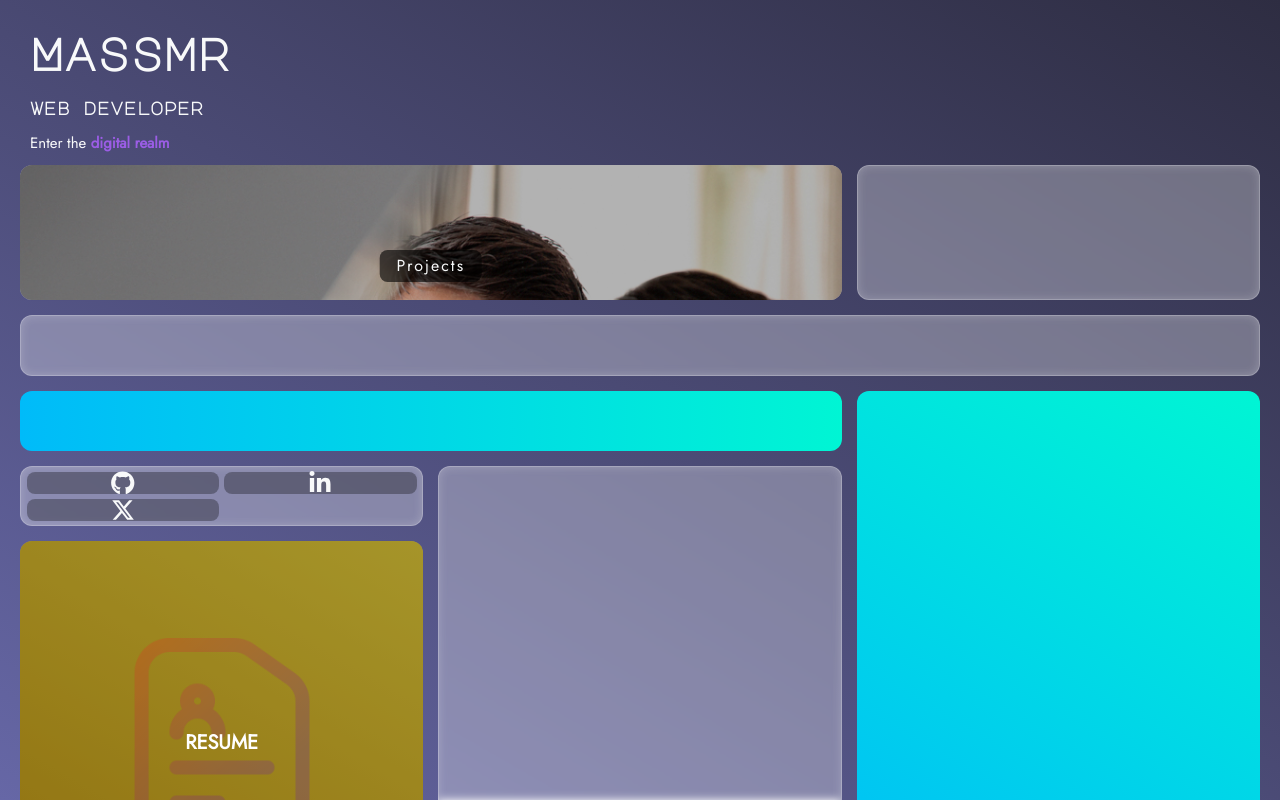
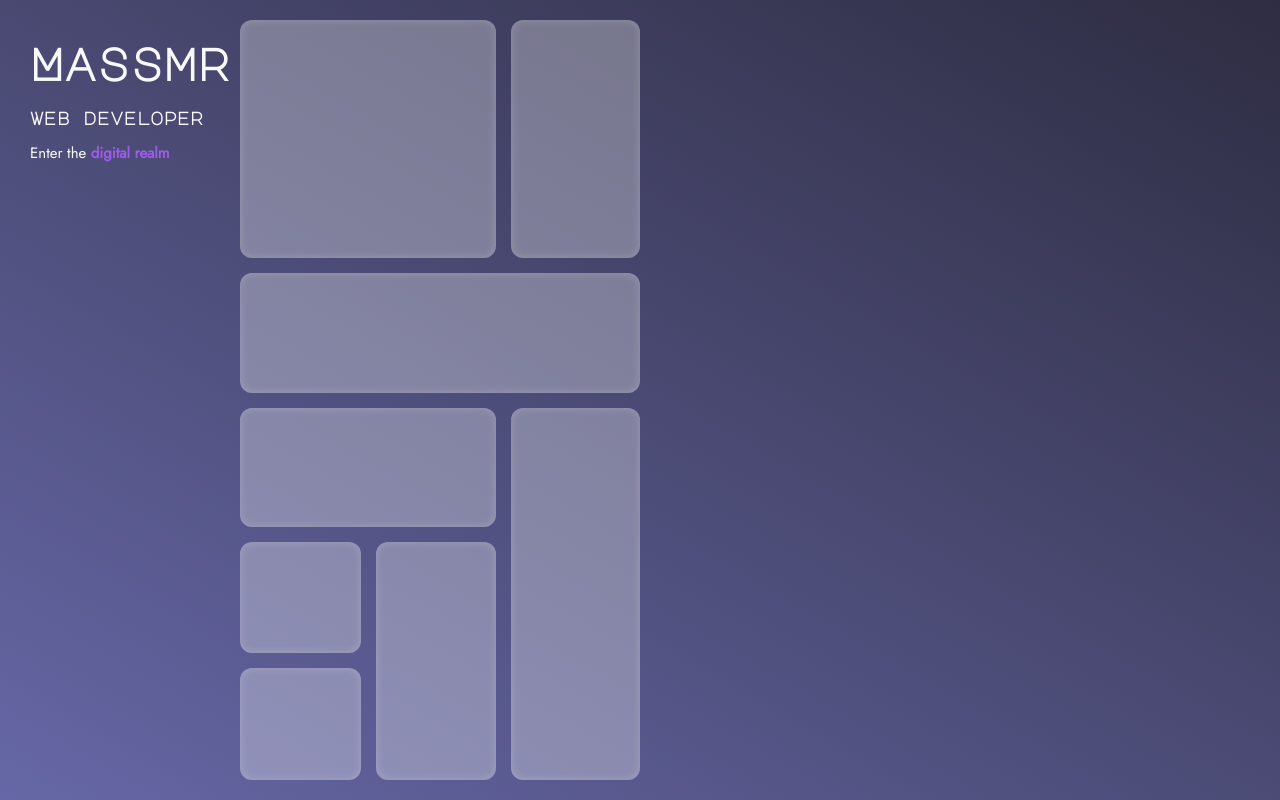
Before and after one commit to massmr/massmr.xyz---react-portfolio, a React (Vite) app: page / in a window 1280 px wide. Shown: the top 800 px of the page. Built offline with nearby package versions, Linux system fonts and the light colour scheme; a web font is replaced by a local one.

Commit message:
reintegrate all cells and modale opening

```diff
--- a/src/App.css
+++ b/src/App.css
@@ -3,3 +3,19 @@ font-family: 'Honk', system-ui;
 font-family: 'Jost', sans-serif;
 font-family: 'Major Mono Display', monospace;
 */
+
+.body-background {
+  display: flex;
+  flex-flow: column nowrap;
+  width: 100%;
+  height: 100%;
+  padding: 20px 20px;
+  background: rgb(102, 103, 166);
+  background: linear-gradient(30deg, rgba(102, 103, 166, 1) 0%, rgba(46, 45, 66, 1) 100%);
+}
+
+@media (min-width: 1024px) {
+  .body-background {
+    flex-flow: row nowrap;
+  }
+}
--- a/src/App.jsx
+++ b/src/App.jsx
@@ -5,21 +5,16 @@ import styled from 'styled-components';
 //import components
 import { Header } from './Header/Header.jsx';
 import { Banner } from './Banner/Banner.jsx';
-import { BentoGrid } from './Grid/Grid.jsx';
+import { Grid } from './GridOnFlex/GridOnFlex.jsx';
 import { Modale } from './LayoutsComponents/Modal/Modal.jsx';
 
+//import styles
+import './App.css';
+
 //import components displayed by modale :
-import { LinkItem } from './Grid/LinkItem/LinkItem.jsx';
+//import { LinkItem } from './Grid/LinkItem/LinkItem.jsx';
 
-const BodyBackground = styled.div`
-  display: flex;
-  flex-flow: column nowrap;
-  width: 100%;
-  height: 100%;
-  padding: 10px 20px;
-  background: rgb(102,103,166);
-  background: linear-gradient(30deg, rgba(102,103,166,1) 0%, rgba(46,45,66,1) 100%);
-`;
+
 
 const App = () => {
 
@@ -42,7 +37,7 @@ const App = () => {
 
   return(
     <>
-      <BodyBackground>
+      <section className="body-background">
 
         { isModaleVisible && (
           <Modale
@@ -53,8 +48,9 @@ const App = () => {
         )}
 
         <Banner />
-        <BentoGrid openModale={handleModaleOpen} />
-      </BodyBackground>
+
+        <Grid openModale={handleModaleOpen} />
+      </section>
     </>
   );
 };
--- /dev/null
+++ b/src/GridOnFlex/GridItem/GridItem.jsx
@@ -0,0 +1,22 @@
+export const GridItem = ({ children, name, openModale }) => {
+
+  const handleOpenModale = () => {
+    openModale();
+  };
+
+  return (
+    <div
+      className={name}
+      onClick={handleOpenModale}
+      style={{
+        borderRadius: '12px',
+        width: '100%',
+        height: '100%',
+        position: 'relative',
+        cursor: 'pointer',
+      }}>
+
+      {children}
+    </div>
+  )
+}
--- /dev/null
+++ b/src/GridOnFlex/GridOnFlex.css
@@ -0,0 +1,100 @@
+/*Grid construction through display: flex*/
+
+.grid-container {
+  display: flex;
+  flex-flow: column nowrap;
+  gap: 15px;
+
+  width: 100%;
+  height: 100%;
+  max-width: 400px;
+  max-height: 800px;
+}
+.grid-lvl-1 {
+  display: flex;
+  gap: 15px;
+
+  width: 100%;
+  height: 50%;
+}
+.lvl-1-top {
+  flex-flow: column nowrap;
+}
+.lvl-1-bottom {
+  flex-flow: row nowrap;
+}
+.grid-lvl-2 {
+  display: flex;
+}
+.lvl-2-top-top {
+  flex-flow: row nowrap;
+  gap: 15px;
+
+  height: calc(2 * 100% / 3);
+  width: 100%;
+}
+.lvl-2-top-bottom {
+  width: 100%;
+  height: calc(100% / 3);
+}
+.lvl-2-bottom-left {
+  flex-flow: column nowrap;
+  gap: 15px;
+
+  height: 100%;
+  width: calc(2* 100% / 3);
+}
+.lvl-2-bottom-right {
+  height: 100%;
+  width: calc(100% / 3);
+}
+.grid-lvl-3 {
+}
+.lvl-3-top-left {
+  width: calc(2 * 100% / 3);
+  height: 100%;
+}
+.lvl-3-top-right {
+  width: calc(100% / 3);
+  height: 100%;
+}
+.lvl-3-bottom-top {
+  width: 100%;
+  height: calc(100% / 3);
+}
+.lvl-3-bottom-bottom {
+  display: flex;
+  flex-flow: row nowrap;
+  gap: 15px;
+
+  width: 100%;
+  height: calc(2 * 100% / 3);
+}
+.grid-lvl-4 {
+  display: flex;
+  gap: 15px;
+
+  width: calc(100% / 2);
+  height: 100%;
+}
+.lvl-4-left  {
+ flex-flow: column nowrap;
+}
+.grid-lvl-5 {
+  display: flex;
+  flex-flow: column nowrap;
+
+  height: calc(100% / 2);
+  width: 100%;
+}
+
+/*Item general styles*/
+
+.item-1-container, .item-2-container, .item-3-container, .item-4-container, .item-5-container, .item-6-container, .item-7-container, .item-8-container {
+  border-radius: 12px;
+  overflow: hidden;
+
+  /*may become specific to some items later*/
+  background-color: rgba(255,255,255,0.3);
+  box-shadow: inset 0 0 10px rgba(255,255,255,0.2);
+}
--- /dev/null
+++ b/src/GridOnFlex/GridOnFlex.jsx
@@ -0,0 +1,56 @@
+//import styles
+import './GridOnFlex.css';
+
+//import components
+import { GridItem } from './GridItem/GridItem.jsx';
+
+export const Grid = ({ openModale }) => {
+  return (
+    <div className="grid-container">
+      <div className="grid-lvl-1 lvl-1-top">
+        <div className="grid-lvl-2 lvl-2-top-top">
+          <div className="grid-lvl-3 lvl-3-top-left item-1-container">
+            <GridItem className="item-1"
+              openModale={openModale} />
+          </div>
+          <div className="grid-lvl-3 lvl-3-top-right item-2-container">
+            <GridItem className="item-2"
+              openModale={openModale}/>
+          </div>
+        </div>
+        <div className="grid-lvl-2 lvl-2-top-bottom item-3-container">
+          <GridItem className="item-3"
+            openModale={openModale}/>
+        </div>
+      </div>
+      <div className="grid-lvl-1 lvl-1-bottom">
+        <div className="grid-lvl-2 lvl-2-bottom-left">
+          <div className="grid-lvl-3 lvl-3-bottom-top item-4-container">
+            <GridItem className="item-4"
+              openModale={openModale}/>
+          </div>
+          <div className="grid-lvl-3 lvl-3-bottom-bottom">
+            <div className="grid-lvl-4 lvl-4-left">
+              <div className="grid-lvl-5 item-5-container">
+                <GridItem className="item-5"
+                  openModale={openModale}/>
+              </div>
+              <div className="grid-lvl-5 item-6-container">
+                <GridItem className="item-6"
+                  openModale={openModale}/>
+              </div>
+            </div>
+            <div className="grid-lvl-4 lvl-4-right item-7-container">
+            <GridItem className="item-7"
+              openModale={openModale}/>
+            </div>
+          </div>
+        </div>
+        <div className="grid-lvl-2 lvl-2-bottom-right item-8-container">
+          <GridItem className="item-8"
+            openModale={openModale} />
+        </div>
+      </div>
+    </div>
+  );
+};
```
